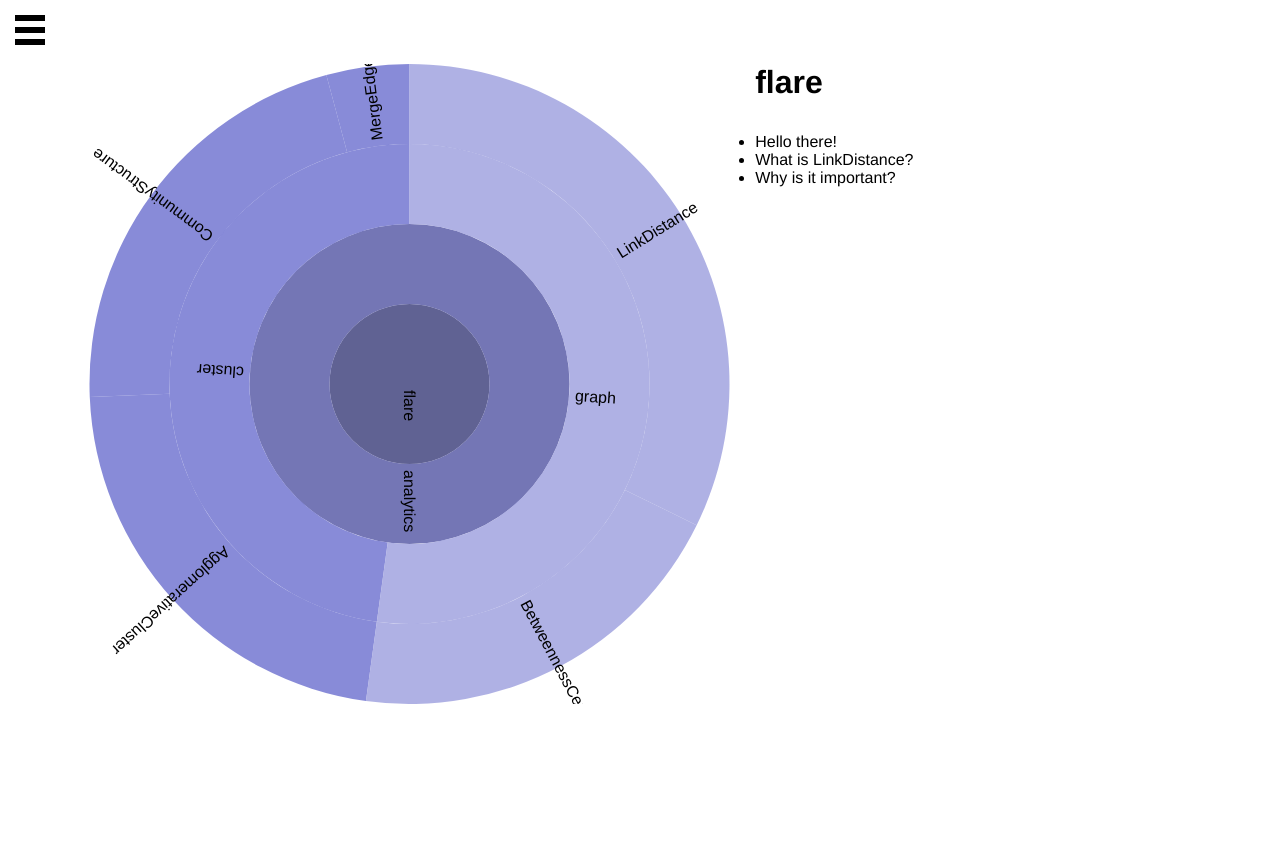
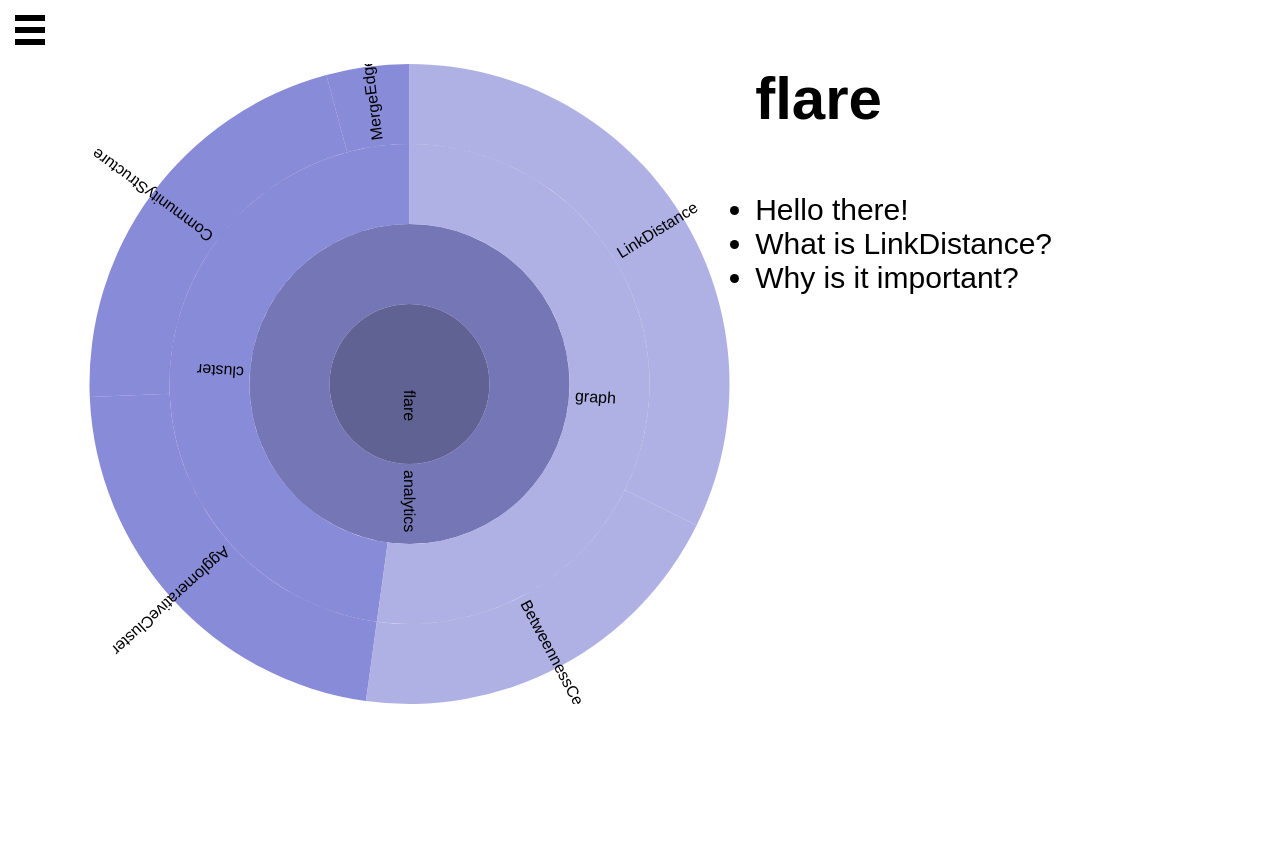
Before and after one commit to dhaval0603/VisualSunburst, a PHP site: page /HD15_sunburst/dashboard.html in a window 1280 px wide. Run offline with PHP 8.4, Linux system fonts and the light colour scheme; data that the repository does not hold is empty.

Commit message:
css and fonts

```diff
--- a/css/style.css
+++ b/css/style.css
@@ -14,12 +14,16 @@ body {
 	height:80%;
 	float:left;
 }
-#content:not(:empty) {
+#content {
 	width:40%;
 	height:100%;
+	font-family: 'Arvo', sans-serif;
+	font-size: 30;
 	float:right;
-	border: none/*solid 1px #dcdcdc*/;
-  transition: box-shadow 0.3s, border 0.3s;
+}
+#content:
+@keyframes slide_animation {
+
 }
 
 /* Navigation Menu - Background */
--- a/dashboard.html
+++ b/dashboard.html
@@ -2,10 +2,10 @@
 <head>
 	<meta content="text/html;charset=utf-8" http-equiv="Content-Type">
 	<meta content="utf-8" http-equiv="encoding">
-    <link rel="stylesheet" type="text/css" href="css/style.css">
-    <script src="scripts/jquery.min.js"></script>
-    <script src="scripts/loader.js"></script>
-    	  	<script src="scripts/d3.v3.min.js"></script>
+	<link rel="stylesheet" type="text/css" href="http://fonts.googleapis.com/css?family=Tangerine">
+  <link rel="stylesheet" type="text/css" href="css/style.css">
+  <script src="scripts/jquery.min.js"></script>
+  <script src="scripts/loader.js"></script>
 </head>
 <body >
 	<ul class="navigation" id="navigation">	</ul>
```
